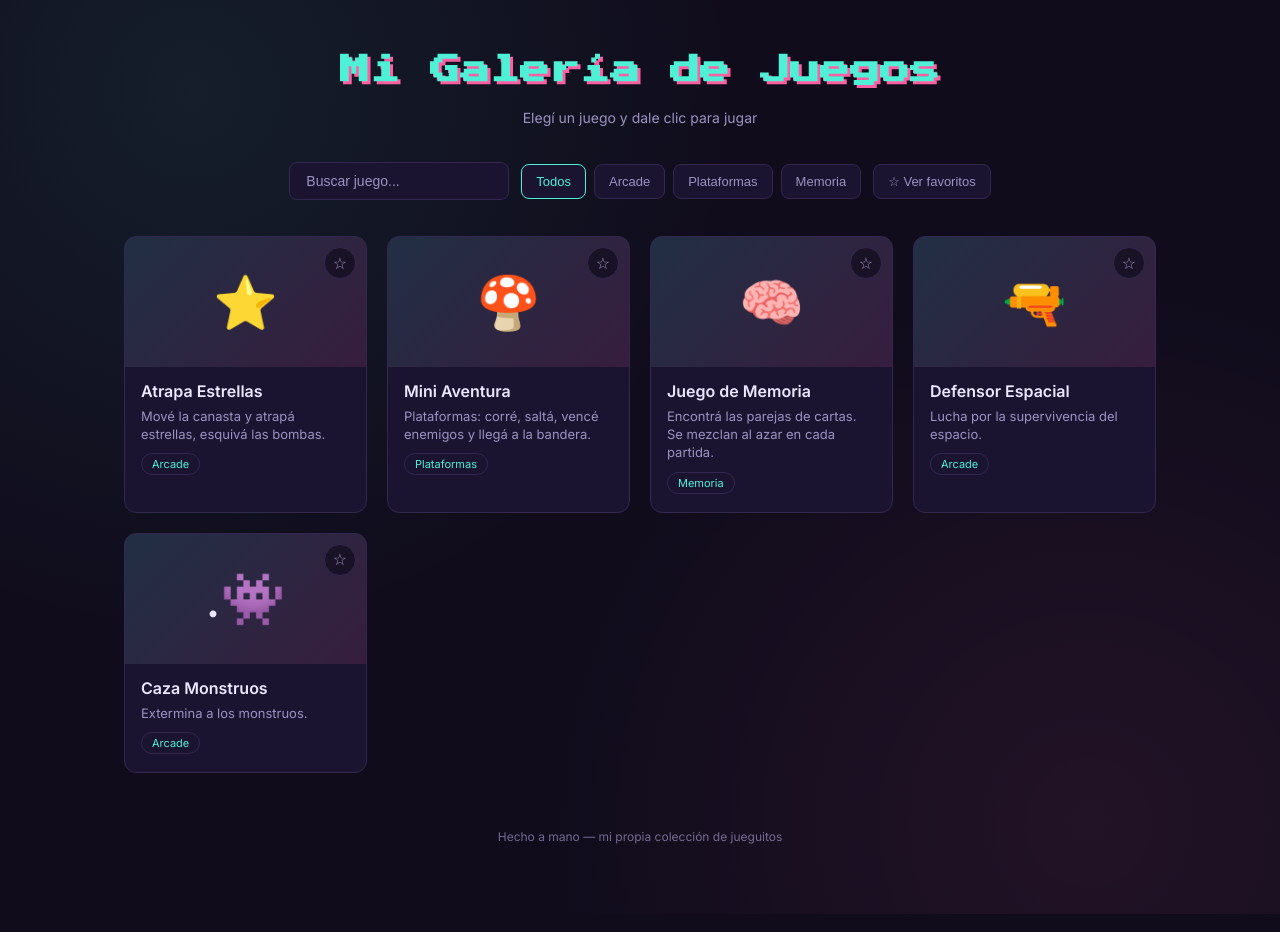
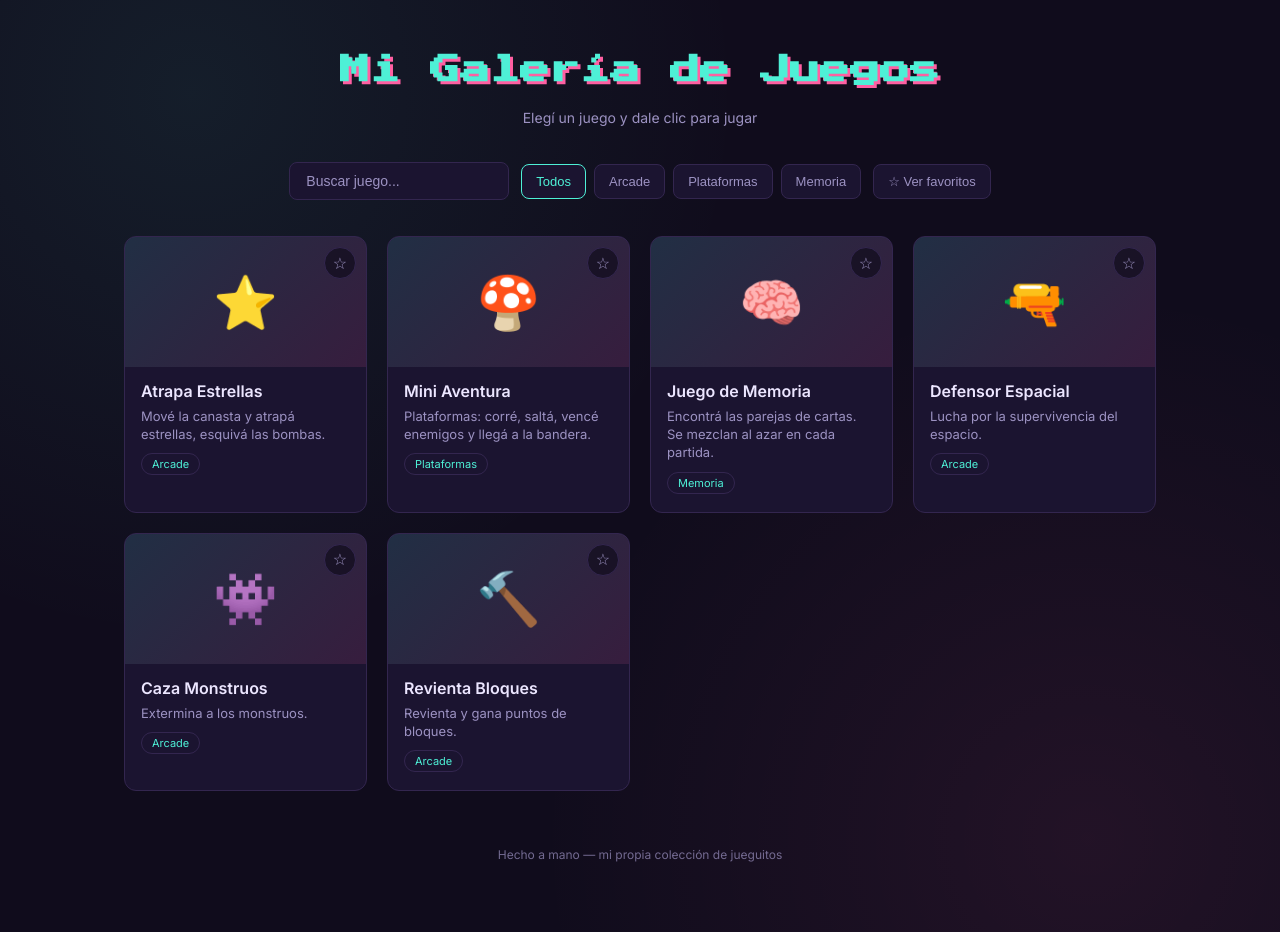
Before and after one commit to ricdo25/games, a React (Vite) app: page / in a window 1280 px wide. Built offline with nearby package versions, Linux system fonts and the light colour scheme.

Commit message:
path revientabloques

```diff
--- a/src/data/games.js
+++ b/src/data/games.js
@@ -40,8 +40,16 @@ export const games = [
   id: 'monstruos',
   title: 'Caza Monstruos',
   description: 'Extermina a los monstruos.',
-  emoji: '.👾',
+  emoji: '👾',
   category: 'Arcade',
   path: 'games/cazamonstruos.html',
 },
+{
+  id: 'revienta',
+  title: 'Revienta Bloques',
+  description: 'Revienta y gana puntos de bloques.',
+  emoji: '🔨',
+  category: 'Arcade',
+  path: 'games/revienta-bloques.html',
+},
 ]
```
